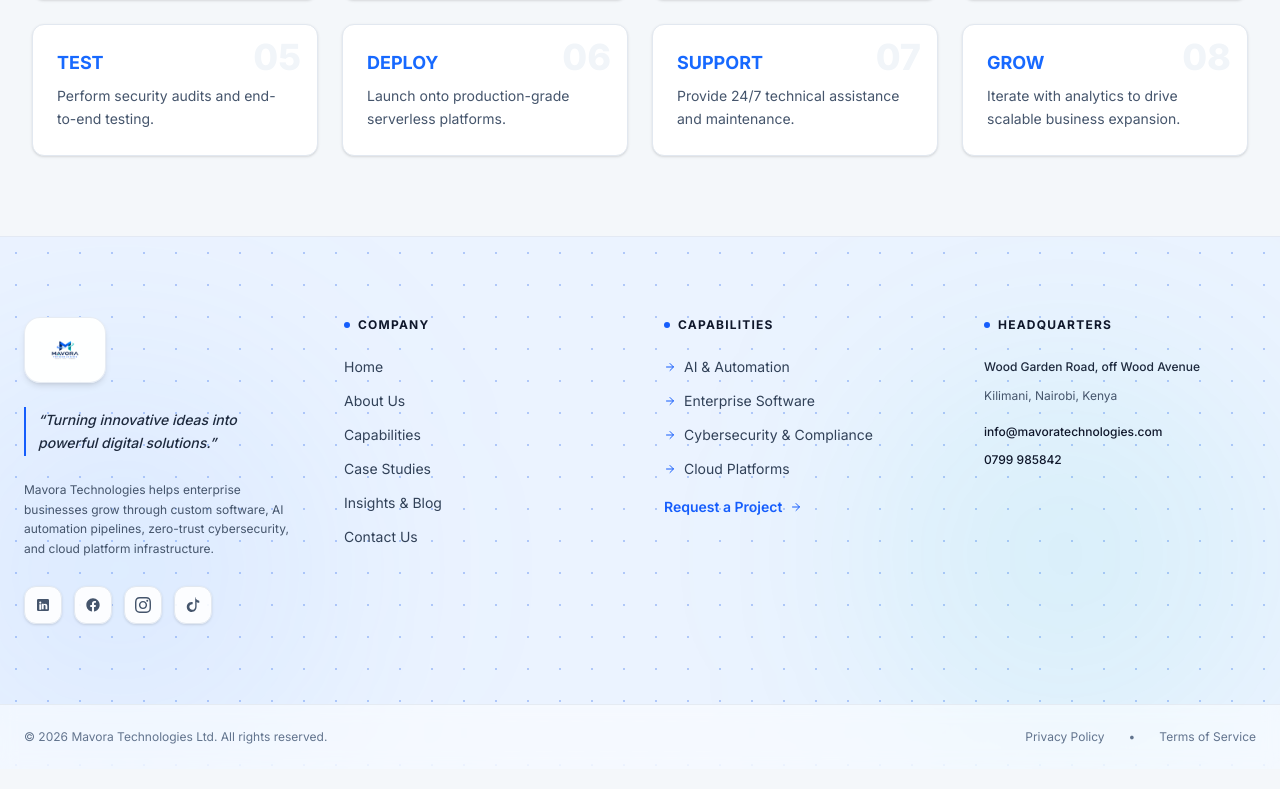
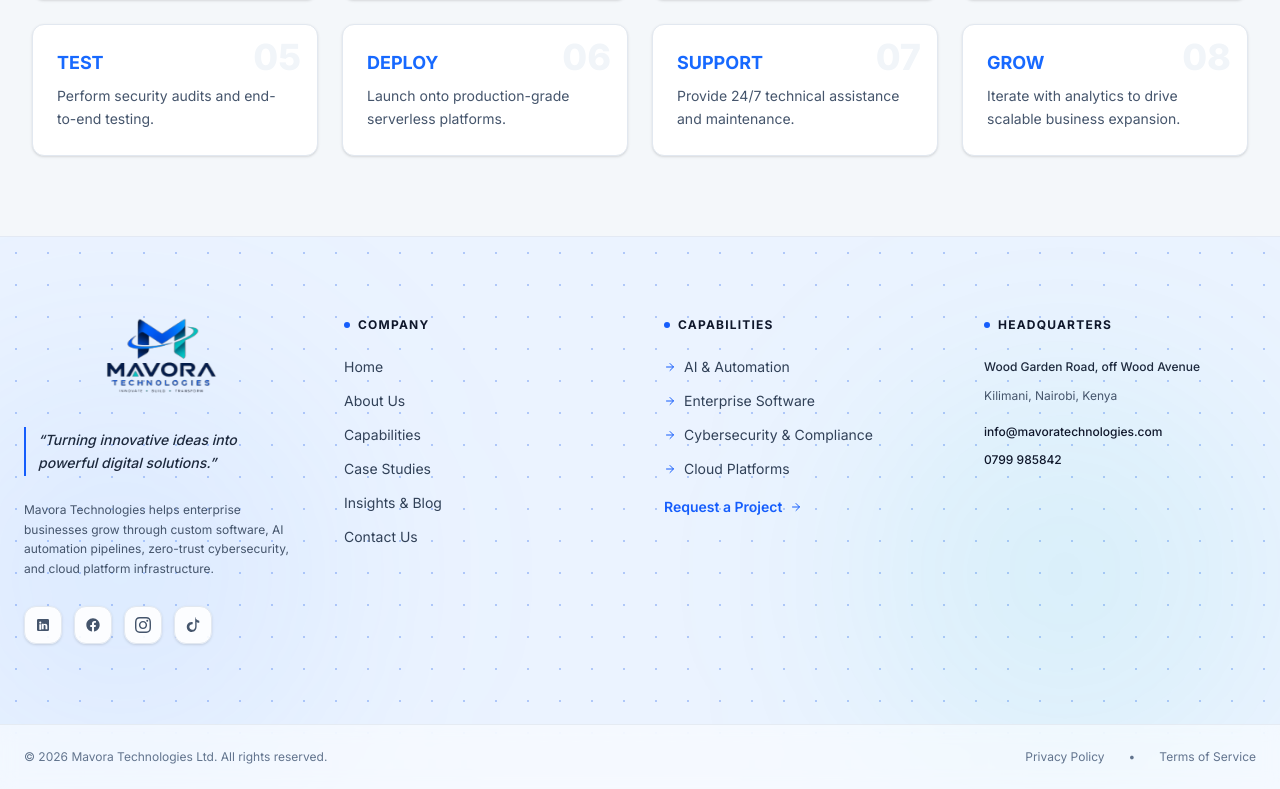
Before and after one commit to Mavora-Technologies/mavora-technologies, a Next.js app in the folder apps/web/: page / in a window 1280 px wide. Shown: the part 3526-4315 px from the top of the page. Built offline with nearby package versions, Linux system fonts and the light colour scheme.

Commit message:
style: footer sections

```diff
--- a/apps/web/components/layout/Footer.tsx
+++ b/apps/web/components/layout/Footer.tsx
@@ -18,13 +18,13 @@ export function Footer() {
           {/* Brand Column */}
           <div className="flex flex-col gap-6">
             <Link href="/" className="inline-block group">
-              <div className="inline-flex items-center bg-white/95 backdrop-blur-md px-5 py-3 rounded-2xl shadow-md border border-slate-200/80 transition-transform duration-300 group-hover:scale-[1.02]">
+              <div className="inline-flex items-center transition-transform duration-300 group-hover:scale-[1.02]">
                 <Image
                   src="/logo.png"
                   alt="Mavora Technologies Logo"
-                  width={240}
-                  height={90}
-                  className="h-10 w-auto object-contain"
+                  width={540}
+                  height={290}
+                  className="h-20 w-200 object-contain"
                   priority
                 />
               </div>
```
Also changed, not shown: apps/web/public/logo.png.
